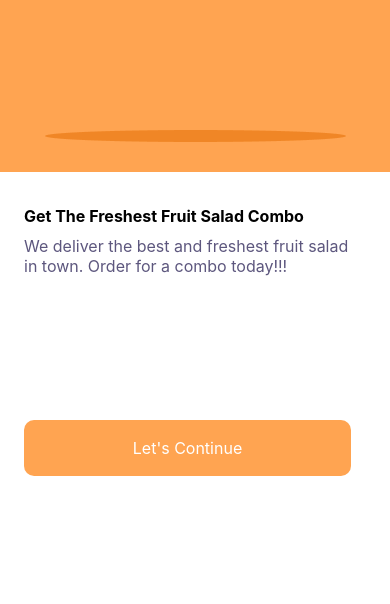
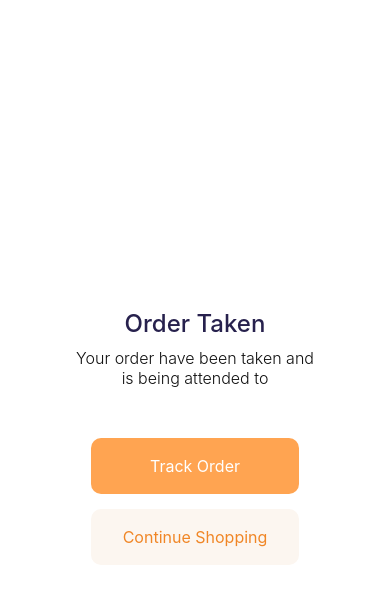
Before and after one commit to balogunkeji/FruitApp, a React Native app: screen /Checkout in a window 390 px wide. Shown: the top 604 px of the page. Built offline with nearby package versions, Linux system fonts and the light colour scheme; grey boxes are pictures that could not be loaded.

Commit message:
foodApp setput

```diff
--- a/App.js
+++ b/App.js
@@ -1,6 +1,6 @@
 import { NavigationContainer } from "@react-navigation/native";
 import { createNativeStackNavigator } from "@react-navigation/native-stack";
-import { HomeScreen, Login, WelcomeScreen, Detail, Cart  } from "./screens";
+import { HomeScreen, Login, WelcomeScreen, Detail, Cart, Checkout  } from "./screens";
 
 export default function App() {
   const Stack = createNativeStackNavigator();
@@ -40,6 +40,14 @@ export default function App() {
           }}
         />
         <Stack.Screen
+          name='Checkout'
+          component={Checkout}
+          options={{
+            headerShown: false,
+            headerStyle: { backgroundColor: "#FFA451" },
+          }}
+        />
+        <Stack.Screen
           name='WelcomeScreen'
           component={WelcomeScreen}
           options={{ headerShown: false, title: "" }}
--- a/screens/Cart.js
+++ b/screens/Cart.js
@@ -3,7 +3,7 @@ import { Text, View, StyleSheet } from 'react-native'
 import { SafeAreaView } from 'react-native-safe-area-context';
 import { BackBtn, Button } from '../components/Button';
 
-const Cart = () => {
+const Cart = ({navigation}) => {
   return (
     <SafeAreaView style={styles.container}>
         <View style={styles.header}>
@@ -12,10 +12,10 @@ const Cart = () => {
         </View>
         <View style={styles.footer}>
           <View>
-            <Text>Total:</Text>
-            <Text>Total:</Text>
+            <Text style={{color: 'rgba(51, 51, 51, 1)'}}>Total:</Text>
+            <Text style={{color: 'rgba(39, 33, 77, 1)', fontSize: 24, fontWeight: 500}}>₦60,000:</Text>
           </View>
-          <Button text='Checkout' color='#fff' width='199' backgroundColor={'#FFA451'}/>
+          <Button text='Checkout' color='#fff' width={199} backgroundColor={'#FFA451'} handleClick={() => navigation.navigate('Checkout')}/>
         </View>
     </SafeAreaView>
   )
@@ -33,7 +33,7 @@ const styles = StyleSheet.create({
     top: 0,
     right: 0,
     left: 0,
-    paddingHorizontal: 40,
+    paddingHorizontal: 30,
     paddingTop: 80,
     gap: 32,
     flexDirection: 'row',
@@ -49,7 +49,10 @@ const styles = StyleSheet.create({
     bottom: 0,
     right: 0,
     left: 0,
-    justifyContent: 'center'
+    justifyContent: 'space-between',
+    flexDirection: 'row',
+    alignItems: 'center',
+    paddingHorizontal: 30,
   }
 });
 
--- /dev/null
+++ b/screens/Chheckout.js
@@ -0,0 +1,30 @@
+import React from 'react'
+import { Text, View, StyleSheet, Image } from 'react-native'
+import { orderTaken } from '../assets/images';
+import { Button } from '../components/Button';
+
+const Checkout = ({navigation}) => {
+  return (
+    <View style={styles.container}>
+        <Image source={orderTaken}/>
+        <View style={{marginVertical: 30, justifyContent: 'center', gap: 10}}>
+            <Text style={{fontSize: 24, fontWeight: 500, color: 'rgba(39, 33, 77, 1)', textAlign: 'center'}}>Order Taken</Text>
+            <Text style={{fontSize: 16, fontWeight: 300, color: 'rgba(17, 17, 17, 1)', textAlign: 'center', width: 250}}>Your order have been taken and is being attended to</Text>
+        </View>
+        <View style={{justifyContent: 'center', gap: 15, marginTop: 20}}>
+            <Button text='Track Order' color='#fff' width={208} backgroundColor={'#FFA451'} handleClick={() => navigation.navigate('TrackOrder')}/>
+            <Button text='Continue Shopping' color='rgba(240, 134, 38, 1)' width={208} backgroundColor={'rgba(252, 246, 240, 1)'} handleClick={() => navigation.navigate('Home')}/>
+        </View>
+    </View>
+  )
+}
+
+const styles = StyleSheet.create({
+    container: {
+      flex: 1,
+      backgroundColor: "#fff",
+      justifyContent: 'center',
+      alignItems: 'center'
+    },
+  });
+export default Checkout
--- a/screens/index.js
+++ b/screens/index.js
@@ -3,5 +3,6 @@ import WelcomeScreen from "./WelcomeScreen";
 import Login from "./Login";
 import Detail from "./Detail";
 import Cart from "./Cart";
+import Checkout from "./Chheckout";
 
-export{HomeScreen, WelcomeScreen, Login, Detail, Cart}
+export{HomeScreen, WelcomeScreen, Login, Detail, Cart, Checkout}
```
